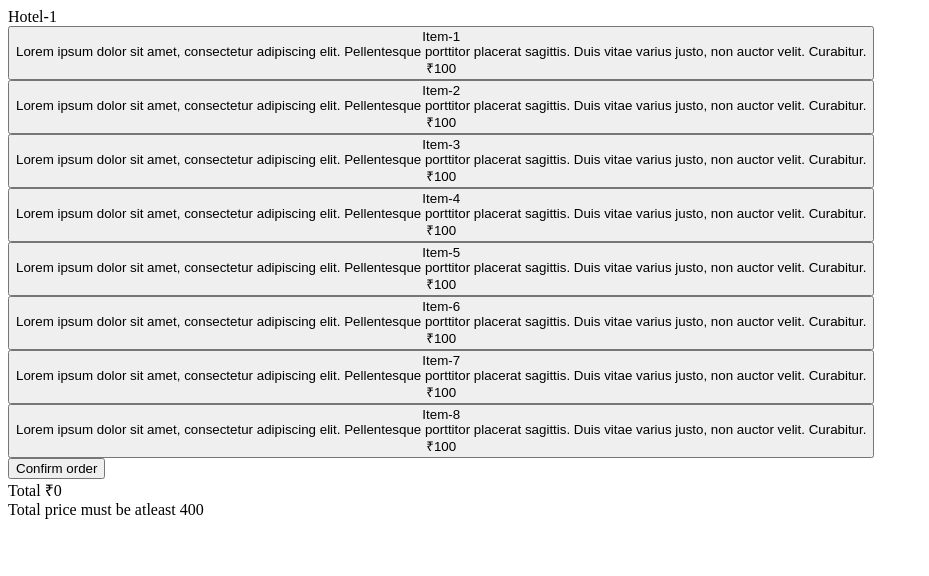
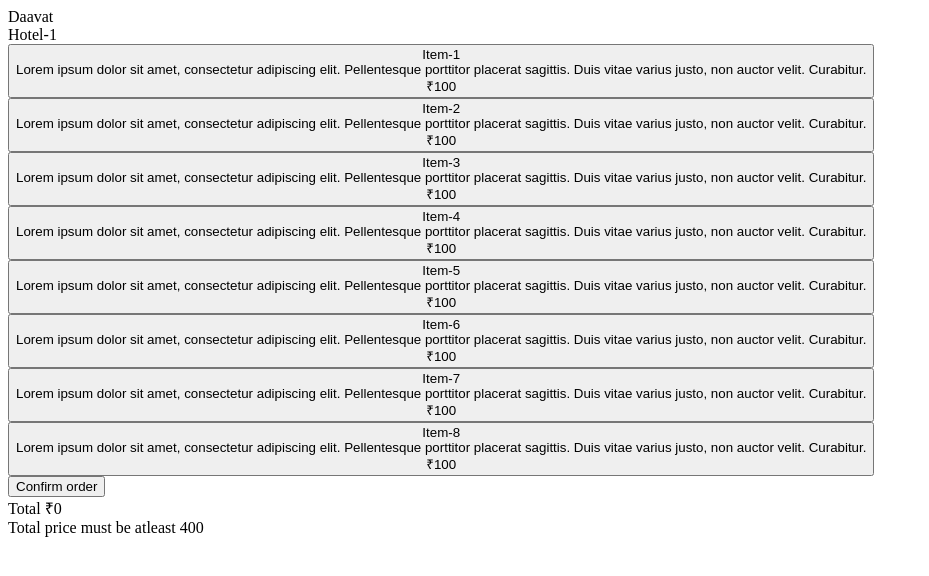
Before and after one commit to Kartiksaini001/daavat, a Next.js app: page /menu in a window 1280 px wide. Shown: the top 576 px of the page, without its empty margins (0-929 px from the left). Built offline with nearby package versions, Linux system fonts and the light colour scheme.

Commit message:
add header

```diff
--- a/components/Header.js
+++ b/components/Header.js
@@ -1,16 +1,34 @@
 import tw from "tailwind-styled-components";
+import { useContext } from "react";
+import AuthContext from "../contexts/authContext";
+import Image from "next/image";
 
 export default function Header() {
-	return (
-		<Wrapper>
-			<Title>Daavat</Title>
-		</Wrapper>
-	);
+  const { user } = useContext(AuthContext);
+  console.log(user);
+  return (
+    <Wrapper>
+      <Title>Daavat</Title>
+      <UserIcon>
+        {user && (
+          <Image
+            src={`https://ui-avatars.com/api/?background=fcd400&color=363636&rounded=true&bold=true&length=1&size=128&name=${user?.data?.name}`}
+            alt="Profile"
+            height="42"
+            width="42"
+          />
+        )}
+      </UserIcon>
+    </Wrapper>
+  );
 }
 
 const Wrapper = tw.div`
-  p-4 mb-4
+  p-4 mb-4 fixed bg-gray-100 w-full flex justify-between z-50
 `;
 const Title = tw.div`
-  text-3xl font-medium
+  text-3xl font-medium pl-4
 `;
+const UserIcon = tw.div`
+	pr-4
+`;
--- a/pages/_app.js
+++ b/pages/_app.js
@@ -1,9 +1,11 @@
 import "tailwindcss/tailwind.css";
 import { AuthContextProvider } from "../contexts/authContext";
+import Header from "../components/Header";
 
 function MyApp({ Component, pageProps }) {
   return (
     <AuthContextProvider>
+      <Header />
       <Component {...pageProps} />
     </AuthContextProvider>
   );
--- a/pages/menu.js
+++ b/pages/menu.js
@@ -40,13 +40,13 @@ const Menu = () => {
 export default Menu;
 
 const Wrapper = tw.div`
-  flex flex-col h-screen
+  flex flex-col h-screen pt-24
 `;
 const Header = tw.div`
-  bg-black text-white rounded-lg p-4 py-8 pl-6 m-4
+  bg-black text-white rounded-lg py-5 pl-6 m-4
 `;
 const HotelName = tw.div`
-  text-5xl
+  text-2xl
 `;
 //flex flex-col mt-4 h-70 overflow-auto bg-white flex-1 mx-4 justify-center
 const ItemList = tw.div`
```
Also changed, not shown: pages/auth.js (+1 -10 lines), pages/index.js (+15 -4 lines).
